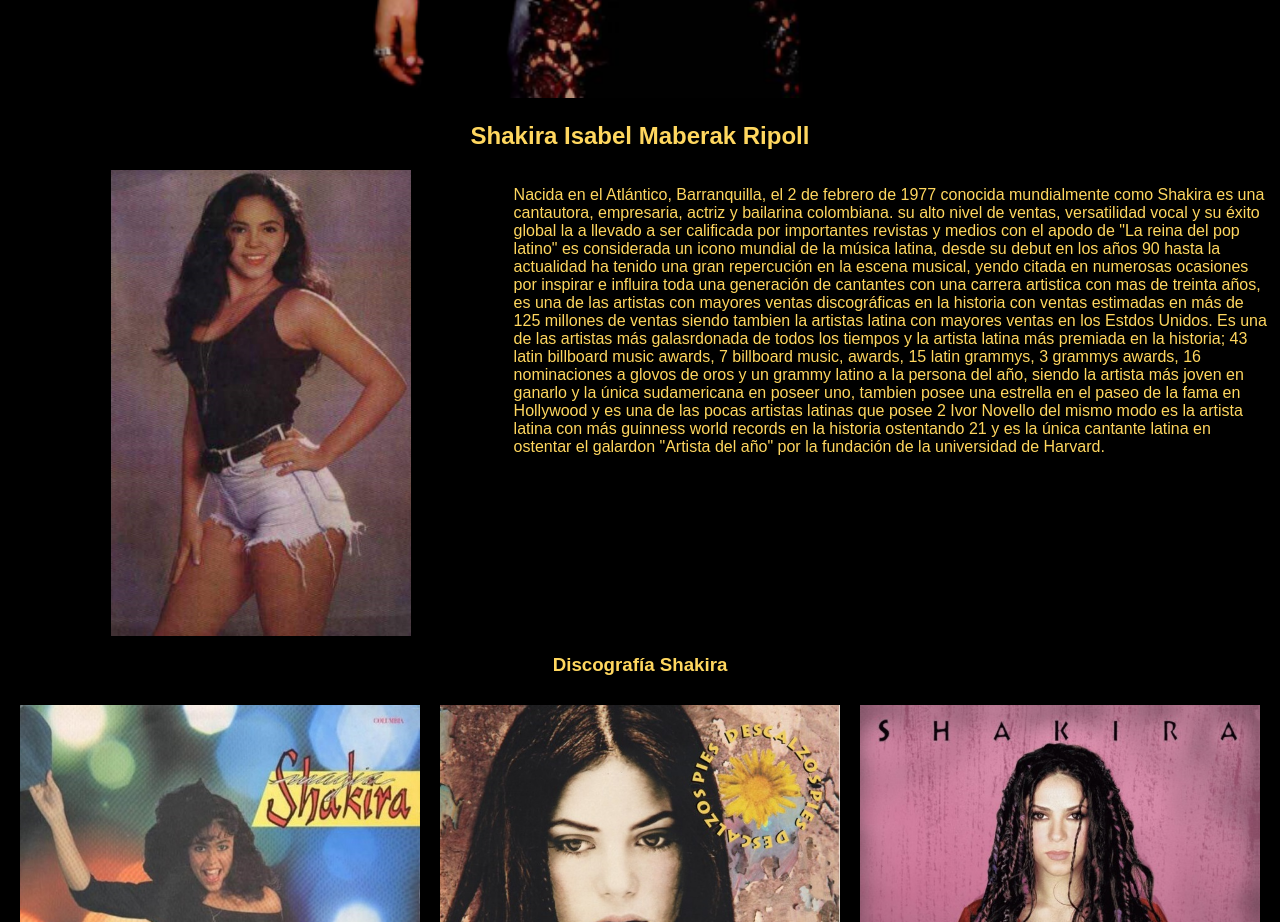
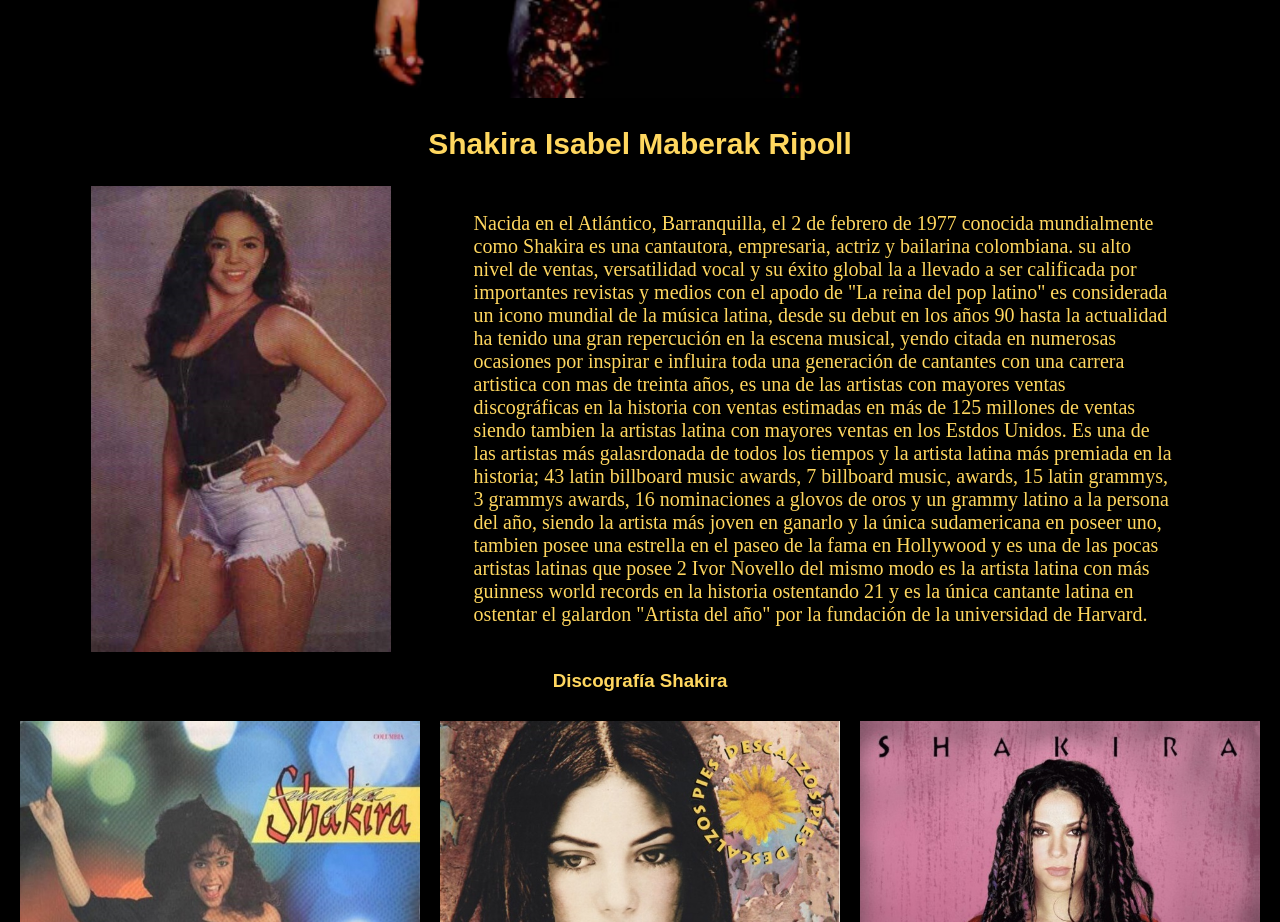
Before and after one commit to Lulubonucci/ProyectoShakira, a plain HTML site: page index.html in a window 1280 px wide. Shown: the part 800-1722 px from the top of the page. Drawn offline with Linux system fonts and the light colour scheme.

Commit message:
modificacion de texto e imagen pg2

```diff
--- a/style.css
+++ b/style.css
@@ -1,6 +1,7 @@
 .título {
     text-align: center;
     color: #ffd75f;
+    font-size: 30px;
 }
 
 .content {
@@ -10,11 +11,16 @@
 .biografia {
     width: 100%;
     display: flex;
+    justify-content: center;
+    align-items: center;
 }
 
 .parrafo {
     width: 60%;
     color: #ffd75f;
+    font-family: 'Times New Roman', Times, serif;
+    margin-right: 100px;
+    font-size: 20px;
 }
 
 .imagen {
```
